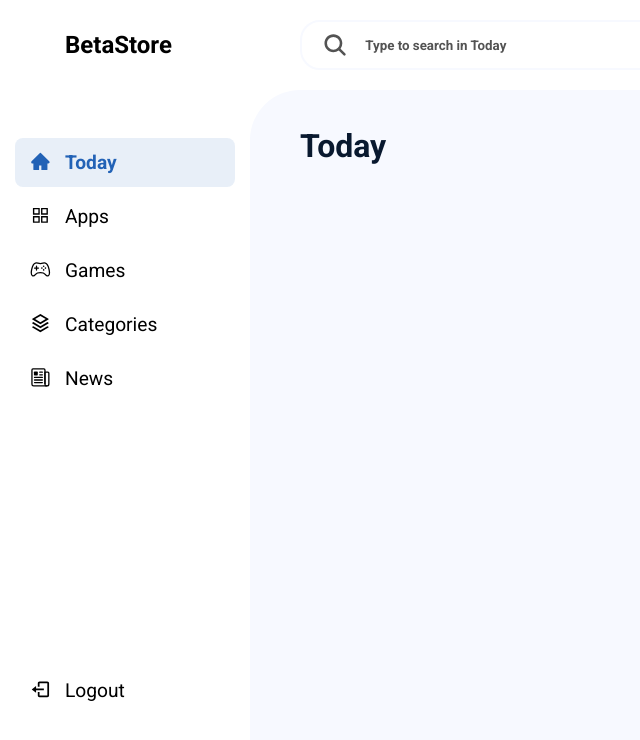
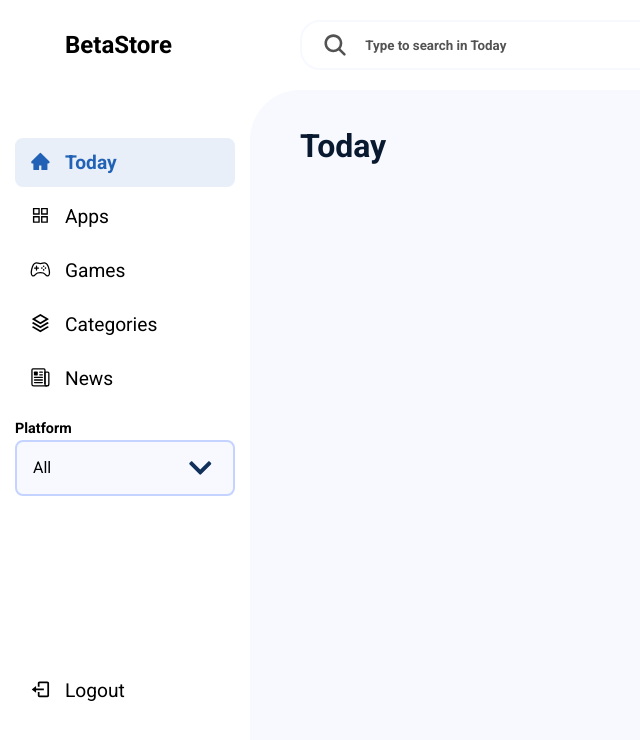
Before and after one commit to floriankulig/testiply, a Next.js app: page /store in a window 1280 px wide. Shown: the top 740 px of the page, without its empty margins (0-640 px from the left). Built offline with nearby package versions, Linux system fonts and the light colour scheme.

Commit message:
added selectionInput for platforms in sidebar

```diff
--- a/src/components/layouts/sidebar/Sidebar.tsx
+++ b/src/components/layouts/sidebar/Sidebar.tsx
@@ -3,7 +3,9 @@ import { useRef } from "react";
 import styled from "styled-components"
 import { TabRow, Tabs } from "./Tabs";
 import { BiLogOut } from "react-icons/bi"
-import { useAuthValue } from "context";
+import { useAuthValue, useSelectedPlatformValue } from "context";
+import { SelectionInput } from "components/SelectionInput";
+import { platforms } from "ts";
 
 interface StyledSidebarProps {
     open: boolean;
@@ -47,6 +49,8 @@ interface SidebarProps {
 }
 
 export const Sidebar: React.FC<SidebarProps> = ({ open, setOpen }) => {
+    const { selectedPlatform, setSelectedPlatform } = useSelectedPlatformValue()
+
     const ref = useRef<HTMLDivElement>();
     const { currentUser } = useAuthValue();
     useOnClickOutside(ref, () => setOpen(false))
@@ -55,7 +59,10 @@ export const Sidebar: React.FC<SidebarProps> = ({ open, setOpen }) => {
         <StyledSidebar ref={ref} open={open}>
             <div className="logo">BetaStore </div>
             <SidebarContent>
-                <Tabs setSidebarOpen={setOpen} />
+                <div>
+                    <Tabs setSidebarOpen={setOpen} />
+                    <SelectionInput selection={selectedPlatform} setSelection={setSelectedPlatform} label="Platform" values={platforms} />
+                </div>
                 {currentUser && (
                     <TabRow selected={false} icon>
                         <span>
```
